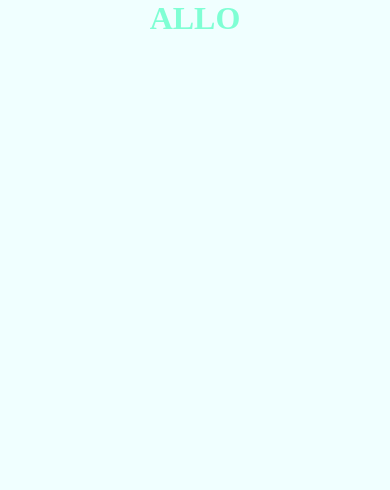
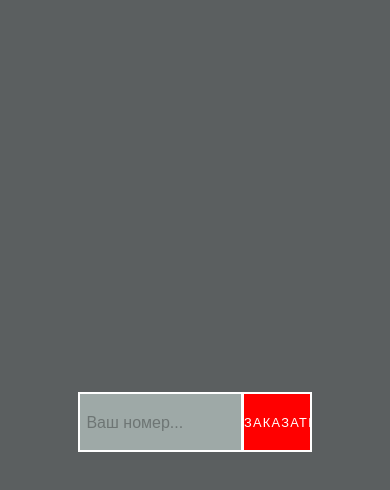
Before and after one commit to zatrimaylova/zatrymailava_test-task, a website built with webpack: page src/index.html in a window 390 px wide. Built offline with nearby package versions, Linux system fonts and the light colour scheme.

Commit message:
dev added form

```diff
--- a/src/index.html
+++ b/src/index.html
@@ -7,6 +7,20 @@
   <title>Test Zatrymailava</title>
 </head>
 <body>
-  <h1>ALLO</h1>
+  <main>
+    <div class="container">
+      <div class="form-holder">
+        <form action="submit">
+          <div class="input-holder">
+            <input id="phoneNumber" type="phone" maxlength="20">
+            <label for="phone">Ваш номер...</label>
+          </div>
+          <div id="order" class="button-holder">
+            <input type="submit" value="заказать" />
+          </div>
+        </form>
+      </div>
+    </div>
+  </main>
 </body>
 </html>
--- a/src/index.js
+++ b/src/index.js
@@ -1,4 +1 @@
-import './styles/styles.css';
 import './styles/styles.scss';
-
-console.log('kjhgfdfghjkl111111111111111');
--- a/src/styles/styles.scss
+++ b/src/styles/styles.scss
@@ -5,5 +5,122 @@
 }
 
 body {
-  background-color: azure;
+  background-color: rgba(18, 24, 25, 0.689);
+  font-family: sans-serif;
 }
+
+main {
+  width: 100vw;
+  height: 100vh;
+}
+
+.container {
+  max-width: 900px;
+  margin: 0 auto;
+  display: flex;
+  align-items: center;
+  justify-content: center;
+  height: 100vh;
+}
+
+.form-holder {
+  transform: skewX(-35deg);
+  width: 60%;
+  height: 60px;
+  background-color: transparent;
+  border: 2px solid #fff;
+
+  form {
+    width: 100%;
+    display: flex;
+    height: 100%;
+
+    .input-holder {
+      width: 70%;
+      display: inline-block;
+      height: 100%;
+      overflow-x: hidden;
+      position: relative;
+
+      input {
+        display: block;
+        width: 140%;
+        transform: skewX(35deg);
+        margin-left: -20%;
+        padding-left: 24%;
+        border: none;
+        outline: none;
+        background: transparent;
+        height: 100%;
+        background-color: rgba(224, 242, 236, 0.509);
+      }
+
+      label {
+        position: absolute;
+        top: 20px;
+        left: 4%;
+        transform: skewX(35deg);
+        pointer-events: none;
+        opacity: 0.3;
+      }
+    }
+
+    .button-holder {
+      width: 30%;
+      display: inline-block;
+      overflow-x: hidden;
+      border-left: 3px solid #fff;
+
+
+      input {
+        transform: skewX(35deg);
+        width: 140%;
+        height: 100%;
+        background: red;
+        border: none;
+        outline: none;
+        margin-left: -20%;
+        color: #fff;
+        text-transform: uppercase;
+        letter-spacing: 0.1em;
+        font-size: 0.9rem;
+        cursor: pointer;
+      }
+    }
+  }
+}
+
+
+@media (max-width: 600px) {
+  .form-holder {
+    transform: skewX(0);
+
+    form {
+      .input-holder {
+        transform: skewX(0);
+        input {
+          transform: skewX(0);
+          width: 100%;
+          margin-left: 0;
+          padding-left: 4%;
+        }
+
+        label {
+          transform: skewX(0);
+        }
+      }
+
+      .button-holder {
+        transform: skewX(0);
+
+        > input {
+          transform: skewX(0);
+          width: 100%;
+          height: 100%;
+          margin-left: 0;
+          font-size: 0.8rem;
+        }
+      }
+    }
+  }
+}
```
Also changed, not shown: src/styles/styles.css (deleted).
